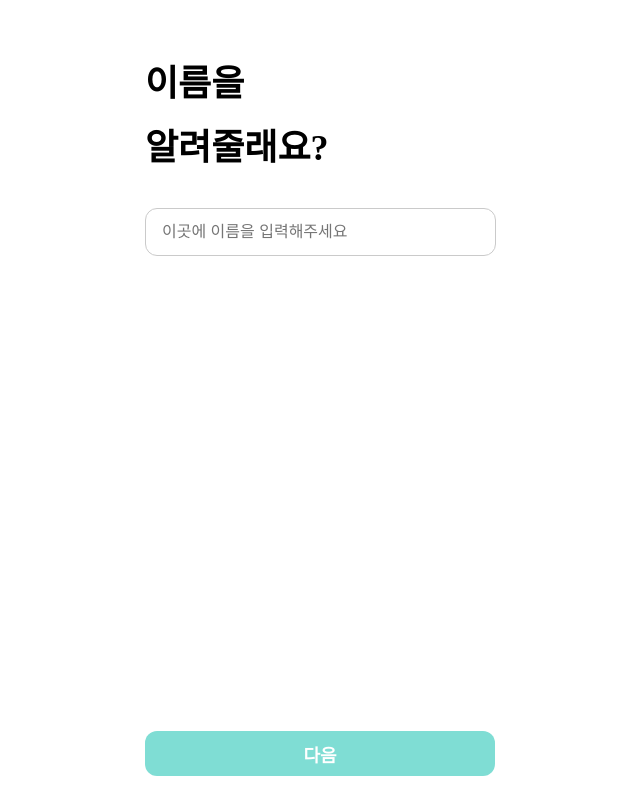
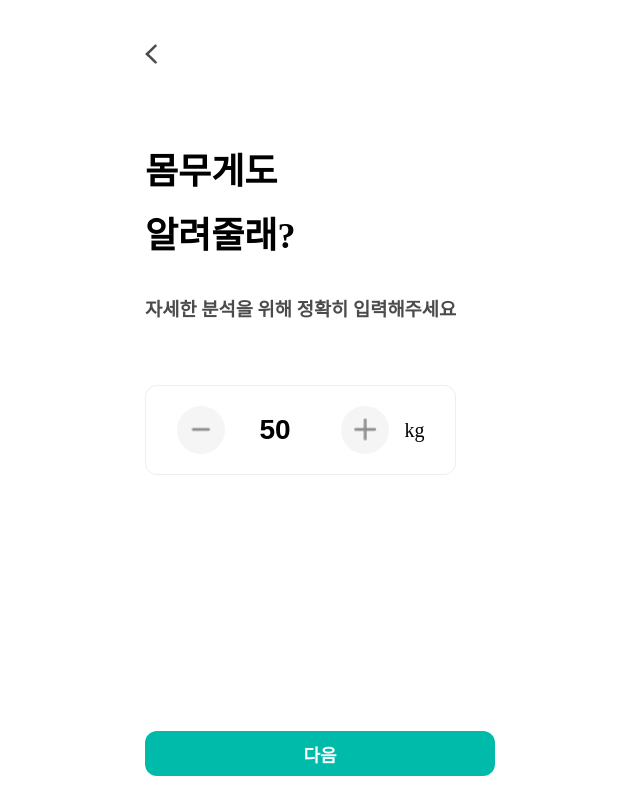
Before and after one commit to 9oormthon-univ/2025_SEASONTHON_TEAM_4_FE, a React (Vite) app: page /Signup_5 in a window 1280 px wide. Shown: the whole page, without its empty margins (320-960 px from the left). Built offline with nearby package versions, Linux system fonts and the light colour scheme.

Commit message:
온보딩 4 수정 및 온보딩 5

```diff
--- a/src/screens/Signup_4.css
+++ b/src/screens/Signup_4.css
@@ -5,6 +5,11 @@
     gap: 16px;
     margin: 20px 0;
     margin-top: 60px;
+
+    border: 1px solid #EEEEEE;
+    border-radius: 12px;
+    padding: 20px 30px;
+    background-color: #ffffff;
 }
 
 .number-input-field button {
--- a/src/screens/Signup_4.jsx
+++ b/src/screens/Signup_4.jsx
@@ -15,9 +15,9 @@ const SignUp_4 = () => {
         height: yup
             .number()
             .typeError("숫자를 입력해주세요!")
-            .min(1, "1cm 이상 입력해주세요!")
-            .max(200, "200cm 이하로 입력해주세요!")
-            .required("키를 입력해주세요!")
+            .min(1, "1cm 이상 선택해주세요!")
+            .max(200, "200cm 이하로 선택해주세요!")
+            .required("키를 선택해주세요!")
     })
 
     const { register, handleSubmit, formState: { errors, isValid }, setValue, watch } = useForm({
--- a/src/screens/Signup_5.jsx
+++ b/src/screens/Signup_5.jsx
@@ -1,52 +1,98 @@
 import { useForm } from 'react-hook-form'
 import * as yup from 'yup'
 import { yupResolver } from '@hookform/resolvers/yup'
-import {useNavigate} from "react-router-dom";
-import "./Signup.css";
+import { useNavigate } from 'react-router-dom'
+import "./Signup.css"
+import "./Signup_4.css"
+import left from '../assets/left.png'
+import plus from '../assets/plus.png'
+import minus from '../assets/minus.png'
 
 const SignUp_5 = () => {
-    const navigate = useNavigate();
+    const navigate = useNavigate()
 
     const schema = yup.object().shape({
-        name: yup.string()
-            .min(1, "이름을 최소 1글자 이상 입력해주세요!")
-            .max(8, "이름은 최대 8글자까지 입력할 수 있어요!")
-            .required("이름을 입력해주세요!"),
+        weight: yup
+            .number()
+            .typeError("숫자를 입력해주세요!")
+            .min(1, "1kg 이상 선택해주세요!")
+            .max(200, "200kg 이하로 선택해주세요!")
+            .required("몸무게를 선택해주세요!")
     })
 
-    const {register, handleSubmit, formState: {errors, isValid}} = useForm({
+    const { register, handleSubmit, formState: { errors, isValid }, setValue, watch } = useForm({
         resolver: yupResolver(schema),
-        mode: "onChange"
-    });
+        mode: 'onChange',
+        defaultValues: {
+            weight: 50
+        }
+    })
+
+    const currentWeight = Number(watch("weight", 50))
+
+    const increaseWeight = () => {
+        if (currentWeight < 200) {
+            setValue("weight", currentWeight + 1, { shouldValidate: true })
+        }
+    }
+
+    const decreaseWeight = () => {
+        if (currentWeight > 1) {
+            setValue("weight", currentWeight - 1, { shouldValidate: true })
+        }
+    }
 
     const onSubmit = (data) => {
-        console.log('이름:', data.name);
-        navigate("/SignUp-2");
+        console.log("몸무게:", data.weight)
+        navigate('/Signup_6')
     }
 
     return (
         <>
+            <div className="title-bar after-first-page" onClick={() => navigate('/Signup_4')}>
+                <img src={left} alt="left-button" />
+            </div>
+
             <div className="frame">
                 <form onSubmit={handleSubmit(onSubmit)}>
                     <div className="text-area">
-                        <h1>이름을</h1>
-                        <h1>알려줄래요?</h1>
+                        <h1>몸무게도</h1>
+                        <h1>알려줄래?</h1>
                     </div>
-                    <div>
-                        <input className="input-box"
-                               type="text"
-                               placeholder="이곳에 이름을 입력해주세요"
-                               {...register("name")}/>
-                        {errors.name && <p className="error-message">{errors.name.message}</p>}
+                    <div className="lower-text-area">
+                        <h3>자세한 분석을 위해 정확히 입력해주세요</h3>
                     </div>
-                    <button className="button-box"
-                            type="submit"
-                            disabled={!isValid}
-                            style={{ opacity: isValid ? 1 : 0.5 }}>다음</button>
+
+                    <div className="number-input-field">
+                        <button type="button" onClick={decreaseWeight}>
+                            <img src={minus} alt="minus" />
+                        </button>
+                        <input
+                            type="number"
+                            {...register("weight")}
+                            value={currentWeight}
+                            readOnly
+                        />
+                        <button type="button" onClick={increaseWeight}>
+                            <img src={plus} alt="plus" />
+                        </button>
+                        <span>kg</span>
+                    </div>
+
+                    {errors.weight && <p className="error-message">{errors.weight.message}</p>}
+
+                    <button
+                        className="button-box"
+                        type="submit"
+                        disabled={!isValid}
+                        style={{ opacity: isValid ? 1 : 0.5 }}
+                    >
+                        다음
+                    </button>
                 </form>
             </div>
         </>
-    );
-};
+    )
+}
 
-export default SignUp_5;
+export default SignUp_5
```
